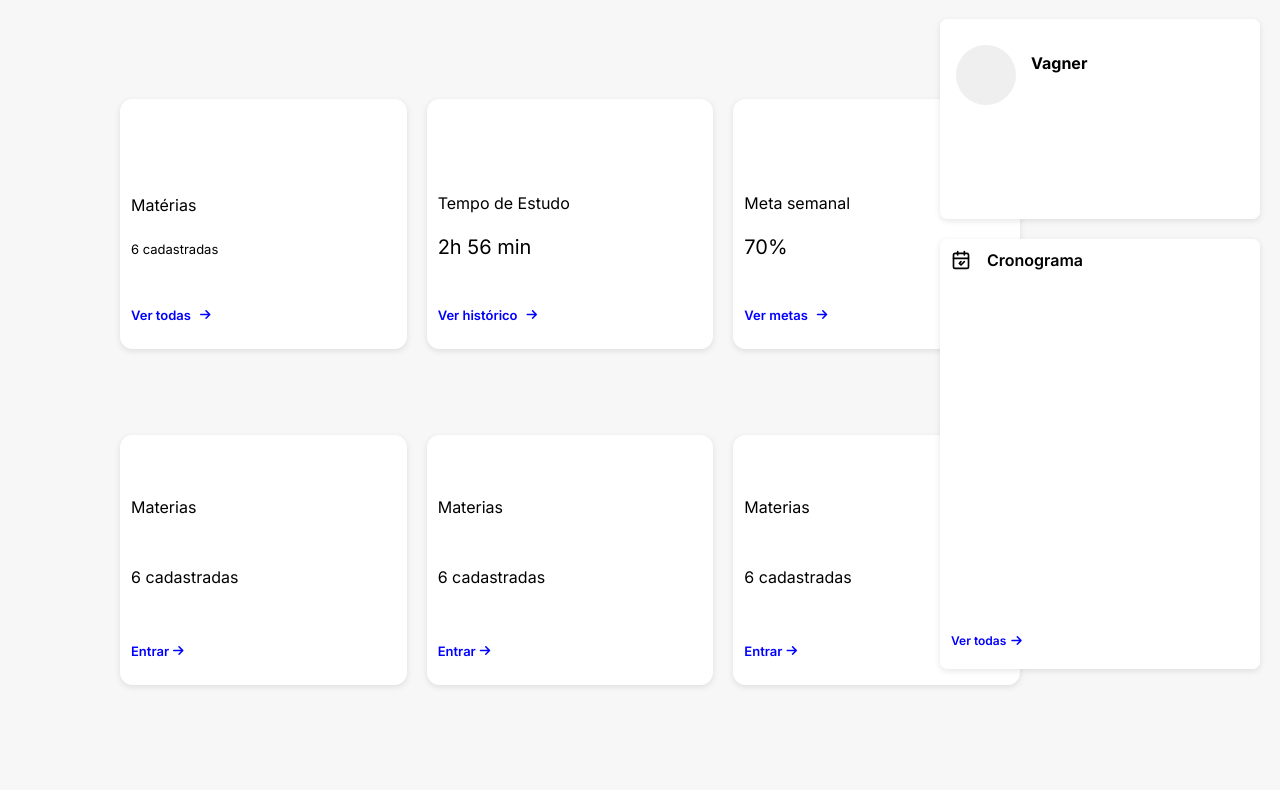
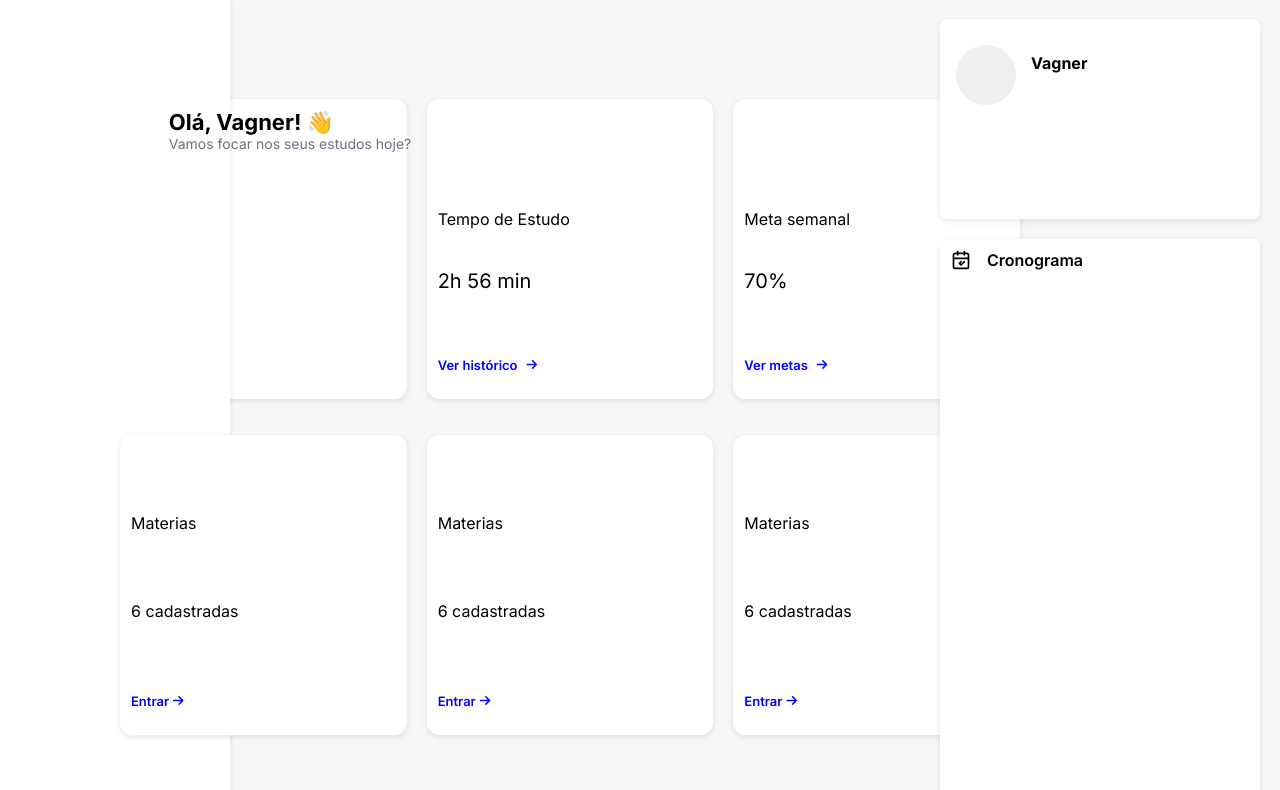
Before and after one commit to Vagner0303/PI, a plain HTML site: page PI/home.html in a window 1280 px wide. Shown: the part 61-851 px from the top of the page. Before the commit the page ends 800 px from the top, so only its background shows below. Drawn offline with Linux system fonts and the light colour scheme.

Commit message:
style(home): adiciona logo e ajusta estilo da home

```diff
--- a/PI/assets/styles/home.css
+++ b/PI/assets/styles/home.css
@@ -16,6 +16,15 @@ body {
 }
 
 /* ================= HEADER ================= */
+
+.logo111 > img{
+    position: relative;
+    top:15px;
+    left: 20px;
+    height: 30px;
+    width: 130px;
+}
+
 header {
     position: relative;
     background-color: white;
@@ -49,11 +58,10 @@ header {
     transition: transform 0.5s ease;
 }
 
-
 .notfic{
     position: absolute;
     right: 160px;
-    top: 18px;
+    top: 19px;
     height: 1px;
     width: 1px;
 }
@@ -89,7 +97,7 @@ header {
     border-radius: 7px;
     height: 200px;
     padding: 10px;
-     box-shadow: 0 2px 6px rgba(0, 0, 0, 0.1);
+    box-shadow: 0 2px 6px rgba(0, 0, 0, 0.1);
 }
 
 .btn-perfil2 {
@@ -114,12 +122,11 @@ header {
     border: 1px solid rgb(255, 255, 255);
     background-color: white;
     border-radius: 7px;
-    height: 430px;
+    height: 600px;
     padding: 10px;
-     box-shadow: 0 2px 6px rgba(0, 0, 0, 0.1);
+    box-shadow: 0 2px 6px rgba(0, 0, 0, 0.1);
 }
 
-/* Botões do sidebar – mantive os nomes que você usou */
 .ver-todos1 {
     background: transparent;
     border: none;
@@ -162,6 +169,68 @@ header {
     gap: 8px;
 }
 
+/* ================= CONTAINER PRINCIPAL DA MAIN ================= */
+.main-content {
+    display: flex;
+    align-items: center;
+    gap: 40px;
+    margin-top: 20px;
+}
+
+/* ================= CAIXA BRANCA (ESQUERDA) ================= */
+.kkk {
+    position: relative;
+    background: white;
+    border: 1px solid #ffffff;
+    margin-top: -40px;
+    padding:0;
+    right: 30px;
+    width: 240px;
+    height: 900px;
+    box-shadow: 0 2px 6px rgba(0, 0, 0, 0.1);
+    flex-shrink: 0;
+}
+
+/* ================= TEXTOS (CENTRO) ================= */
+.textos-container {
+    display: flex;
+    flex-direction: column;
+    align-items: center;
+    justify-content: center;
+    flex: 1;
+}
+
+.txt2 {
+    position: relative;
+    right: 40vh;
+    margin-top: -42vh;
+    padding:0;
+    border:0;
+}
+
+.txt2 .titulo {
+    font-size: 22px;
+    font-weight: bold;
+    color: #000;
+}
+
+.txt2 .subtitulo {
+    font-size: 14px;
+    font-weight: 400;
+    color: #6b7280;
+}
+
+.txt1 {
+    position: relative;
+    text-align: center;
+    margin-top: 40vh; /* Ajuste esse valor pra mover SÓ o txt1 */
+    font-size: 18px;
+    right: 46vh;
+    font-weight: bold;
+    border:0;
+    padding:0;
+}
+
 /* ================= CARDS (linha de cima e de baixo) ================= */
 .componentes,
 .componentes2 {
@@ -191,20 +260,17 @@ header {
     border: 1px solid #ffffff;
     right: 60px;
     border-radius: 12px;
-    width: 300px;
-    height: 250px;
+    width: 320px;
+    height: 300px;
     display: flex;
     flex-direction: column;
-    justify-content: space-between; /* distribui espaço entre os itens */
-
-    padding: 10px 10px 20px 10px; /* espaçamento interno uniforme */
+    justify-content: space-between;
+    padding: 10px 10px 20px 10px;
     box-shadow: 0 2px 6px rgba(0, 0, 0, 0.1);
 }
 
 /* ===== BOTÕES "VER TODAS", "VER HISTÓRICO", "VER METAS" ===== */
-/* Para os cards da linha de cima (que têm a classe .card) */
 .componentes > .card > button:last-child,
-/* Para os cards da linha de baixo (que têm a classe .ver-todos1) */
 .componentes2 > div > button.ver-todos1 {
     background: transparent;
     border: none;
@@ -216,7 +282,7 @@ header {
     display: flex;
     align-items: center;
     gap: 4px;
-    margin-top: 0; /* garantindo que não tenha margem extra */
+    margin-top: 0;
 }
 
 /* Ícones dentro desses botões */
@@ -238,50 +304,48 @@ header {
     padding: 0;
 }
 
-/* Elementos de dentro dos CARDS*/
+/* Elementos de dentro dos CARDS */
 
 /*1*/
 .materias4 {
-    margin-top: 40px ;
-    margin-right: 90px ;
+    margin-top: 40px;
+    margin-right: 90px;
 }
 .i1 {
-font-size: 13px;
-margin-top: -20px ;
-margin-right: 62px ;
+    font-size: 13px;
+    margin-top: -20px;
+    margin-right: 62px;
 }
-.ver-todas{
-   margin-right: 50px ;
+.ver-todas {
+    margin-right: 50px;
 }
 
-
 /*2*/
-.tempo{
-    margin-top: 40px ;
-    margin-right: 30px ;
+.tempo {
+    margin-top: 40px;
+    margin-right: 30px;
 }
-.i2{
-font-size: 20px;
-margin-top: -20px ;
-margin-right: 62px ;
+.i2 {
+    font-size: 20px;
+    margin-top: -20px;
+    margin-right: 62px;
 }
-.ver-historico{
-     margin-right: 50px ;
+.ver-historico {
+    margin-right: 50px;
 }
 
-
 /*3*/
-.metass{
-    margin-top: 40px ;
-    margin-right: 30px ;
+.metass {
+    margin-top: 40px;
+    margin-right: 30px;
 }
-.i3{
-font-size: 20px;
-margin-top: -20px ;
-margin-right: 90px ;
+.i3 {
+    font-size: 20px;
+    margin-top: -20px;
+    margin-right: 90px;
 }
-.ver-metas{
-   margin-right: 50px ;
+.ver-metas {
+    margin-right: 50px;
 }
 
 /* ======================================================================== */
@@ -316,7 +380,8 @@ body.dark-mode .mudar-tema svg {
 body.dark-mode .componentes > .card,
 body.dark-mode .componentes2 > div,
 body.dark-mode .perfil,
-body.dark-mode .atividades {
+body.dark-mode .atividades,
+body.dark-mode .kkk {
     background-color: #2a2a3e;
     border-color: #3a3a4e;
     box-shadow: 0 2px 6px rgba(0, 0, 0, 0.5);
@@ -332,6 +397,23 @@ body.dark-mode .componentes2 > div .i4,
 body.dark-mode .componentes2 > div .i5,
 body.dark-mode .componentes2 > div .i6,
 body.dark-mode .sidebar .nome {
+    color: #eee;
+}
+
+/* Textos do centro */
+body.dark-mode .txt2 .titulo {
+    color: #eee;
+}
+
+body.dark-mode .txt2 .subtitulo {
+    color: #aaa;
+}
+
+body.dark-mode .txt1 {
+    color: #eee;
+}
+
+body.dark-mode .txt1 p {
     color: #eee;
 }
 
--- a/PI/assets/styles/login.css
+++ b/PI/assets/styles/login.css
@@ -7,6 +7,7 @@ body{
 
 /* Esse é o titulo da pagina de Login*/
 .titulo{
+    pointer-events: none;
     display: flex;
     align-items: center;
     flex-direction: column;
@@ -112,6 +113,7 @@ input{
     cursor: pointer;
 }
 .info-criar{
+    pointer-events: none;
     display: flex;
     margin-top: 3px;
     font-size: 14px;
@@ -119,6 +121,7 @@ input{
 
 /* Apenas um pequeno elemento de decoração*/
 .ou{
+    pointer-events: none;
     color: rgba(0, 0, 0, 0.39);
     font-family: Arial, Helvetica, sans-serif;
     font-size: 15px;
--- a/PI/home.html
+++ b/PI/home.html
@@ -4,13 +4,16 @@
     <meta charset="UTF-8">
     <meta name="viewport" content="width=device-width, initial-scale=1.0">
     <title>EstudeAqui</title>
-    <link rel="shortcut icon" href="assets/img/imagem_16x16.png" type="image/x-icon">
+    <link rel="shortcut icon" href="assets/img/logo_16x16.png" type="image/x-icon">
     <link rel="stylesheet" href="assets/styles/home.css">
     <link rel="stylesheet" href="https://cdnjs.cloudflare.com/ajax/libs/font-awesome/6.7.2/css/all.min.css">
 </head>
 <body>
 
 <header>
+    <div class="logo111">
+        <img src="assets/img/Logo.png" alt="logo">
+    </div>
     <button class="btn-perfil">
         <i class="fa-solid fa-user" style="font-size: 20px; color: #555;"></i>
     </button>
@@ -59,6 +62,24 @@
                 <button class="ver-metas"> Ver metas <i class="fa-solid fa-arrow-right" style="color: blue; margin-left: 5px; font-size: 12px;"></i> </button>
             </div>
         </div>
+
+        <!-- KKK + TXT2 -->
+        <div class="main-content">
+    <div class="kkk">
+        <!-- conteúdo da kkk aqui -->
+    </div>
+
+    <div class="textos-container">
+        <div class="txt2">
+            <p class="titulo">Olá, Vagner! 👋</p>
+            <p class="subtitulo">Vamos focar nos seus estudos hoje?</p>
+        </div>
+
+        <div class="txt1">
+            <p>Suas matérias</p>
+        </div>
+    </div>
+</div>
 
         <div class="componentes2">
             <div>
@@ -110,7 +131,6 @@
     </aside>
 </div>
 
-
 <script src="assets/scripts/home.js"></script>
 
 </body>
```
Also changed, not shown: PI/assets/pages/login.html (+1 -1 lines), PI/assets/img/Logo.png (added), PI/assets/img/logo_16x16.png (added).
